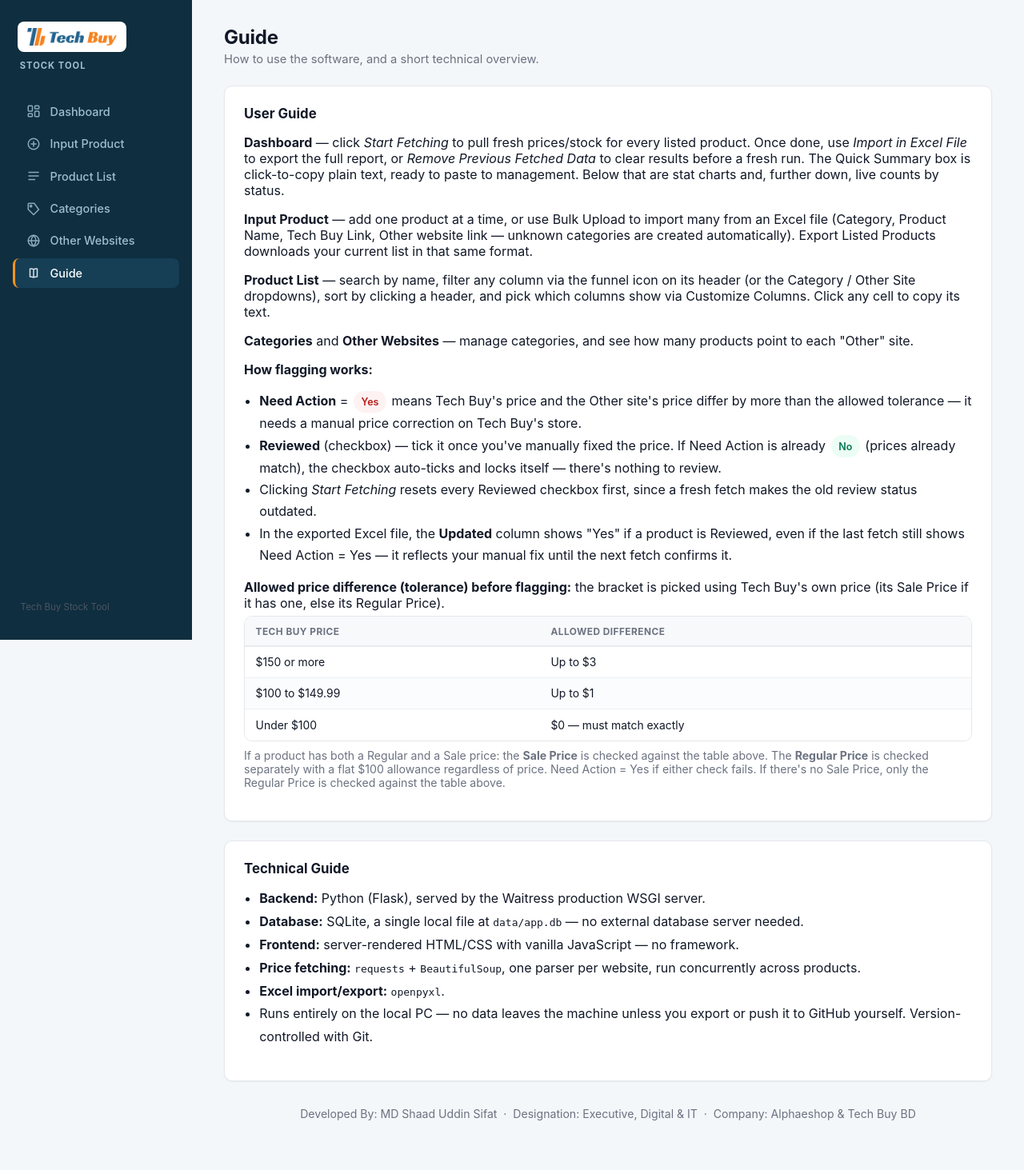
After one commit to shaadsifat/tech-buy-stock-tool, a Flask app: page /guide in a window 1280 px wide. The commit adds this page. Shown: the whole page at 80% size. Run offline with Flask 3, Linux system fonts and the light colour scheme.

Commit message:
Add Other Websites page, Other Site column/filter, and Guide page
- New Other Websites page: lists every "Other" site domain in use with a
  friendly display name and how many products point to it.
- Product List gets a new "Other Site" column (hidden by default, after
  Stock Status (Other)), with its own filter popover and toolbar dropdown,
  same pattern as Category.
- Product List price columns (Regular/Sale, both sides) get light color
  tints so the Tech Buy vs Other pairs are easy to visually match up.
- New Guide page: user guide covering every page plus how Need
  Action/Reviewed flagging and the price tolerance brackets work, and a
  short technical overview. Linked in the sidebar.

```diff
--- a/app/routes/main.py
+++ b/app/routes/main.py
@@ -67,3 +67,8 @@ def export_excel():
         download_name=build_filename(),
         mimetype="application/vnd.openxmlformats-officedocument.spreadsheetml.sheet",
     )
+
+
+@main_bp.route("/guide", methods=["GET"])
+def guide():
+    return render_template("guide.html")
--- a/app/static/css/style.css
+++ b/app/static/css/style.css
@@ -464,6 +464,18 @@ th[data-col="regular_diff"], th[data-col="sale_diff"] {
     font-variant-numeric: tabular-nums;
 }
 
+/* Same light tint across the Tech Buy / Other pair of each price column,
+   so the two sides are easy to visually match up at a glance. */
+th[data-col="techbuy_regular"], td[data-col="techbuy_regular"],
+th[data-col="other_regular"], td[data-col="other_regular"] {
+    background: #eef5fa;
+}
+
+th[data-col="techbuy_sale"], td[data-col="techbuy_sale"],
+th[data-col="other_sale"], td[data-col="other_sale"] {
+    background: #fef6ec;
+}
+
 tbody td[data-col]:not([data-col="actions"]) {
     cursor: pointer;
 }
--- a/app/static/js/product_list.js
+++ b/app/static/js/product_list.js
@@ -8,6 +8,7 @@ document.addEventListener("DOMContentLoaded", function () {
         other_link: "Other Link",
         techbuy_stock: "Stock Status (Tech Buy)",
         other_stock: "Stock Status (Other)",
+        other_site: "Other Site",
         techbuy_regular: "Regular Price",
         techbuy_sale: "Sale Price",
         other_regular: "Regular Price (Other)",
@@ -20,12 +21,12 @@ document.addEventListener("DOMContentLoaded", function () {
 
     const DEFAULT_ORDER = [
         "name", "category", "techbuy_link", "other_link",
-        "techbuy_stock", "other_stock",
+        "techbuy_stock", "other_stock", "other_site",
         "techbuy_regular", "techbuy_sale", "other_regular", "other_sale",
         "regular_diff", "sale_diff",
         "need_action", "fetched_status",
     ];
-    const DEFAULT_HIDDEN = ["techbuy_link", "other_link", "techbuy_stock", "regular_diff", "sale_diff"];
+    const DEFAULT_HIDDEN = ["techbuy_link", "other_link", "techbuy_stock", "regular_diff", "sale_diff", "other_site"];
 
     const table = document.getElementById("product-table");
     if (!table) return;
--- a/app/templates/base.html
+++ b/app/templates/base.html
@@ -33,6 +33,14 @@
                     <svg viewBox="0 0 24 24" fill="none" stroke="currentColor" stroke-width="2" stroke-linecap="round" stroke-linejoin="round"><path d="M20.59 13.41 12 22l-9-9V4a1 1 0 0 1 1-1h9z"></path><circle cx="7.5" cy="7.5" r="1.5"></circle></svg>
                     <span>Categories</span>
                 </a>
+                <a href="{{ url_for('products.other_sites_view') }}" class="{{ 'active' if request.endpoint == 'products.other_sites_view' else '' }}">
+                    <svg viewBox="0 0 24 24" fill="none" stroke="currentColor" stroke-width="2" stroke-linecap="round" stroke-linejoin="round"><circle cx="12" cy="12" r="9"></circle><path d="M3 12h18M12 3c2.5 2.7 4 6 4 9s-1.5 6.3-4 9c-2.5-2.7-4-6-4-9s1.5-6.3 4-9z"></path></svg>
+                    <span>Other Websites</span>
+                </a>
+                <a href="{{ url_for('main.guide') }}" class="{{ 'active' if request.endpoint == 'main.guide' else '' }}">
+                    <svg viewBox="0 0 24 24" fill="none" stroke="currentColor" stroke-width="2" stroke-linecap="round" stroke-linejoin="round"><path d="M12 6.5c-1.5-1-4-1.5-6-1v13c2 0 4.5.5 6 1.5m0-13.5c1.5-1 4-1.5 6-1v13c-2 0-4.5.5-6 1.5m0-13.5v13.5"></path></svg>
+                    <span>Guide</span>
+                </a>
             </nav>
             <div class="sidebar-footer">Tech Buy Stock Tool</div>
         </aside>
--- /dev/null
+++ b/app/templates/guide.html
@@ -0,0 +1,88 @@
+{% extends "base.html" %}
+{% block title %}Guide{% endblock %}
+{% block content %}
+<div class="page-header">
+    <h1>Guide</h1>
+    <p>How to use the software, and a short technical overview.</p>
+</div>
+
+<div class="card">
+    <h2 style="margin-top: 0; font-size: 1.05rem;">User Guide</h2>
+
+    <p><strong>Dashboard</strong> — click <em>Start Fetching</em> to pull fresh prices/stock for every
+    listed product. Once done, use <em>Import in Excel File</em> to export the full report, or
+    <em>Remove Previous Fetched Data</em> to clear results before a fresh run. The Quick Summary box
+    is click-to-copy plain text, ready to paste to management. Below that are stat charts and, further
+    down, live counts by status.</p>
+
+    <p><strong>Input Product</strong> — add one product at a time, or use Bulk Upload to import many
+    from an Excel file (Category, Product Name, Tech Buy Link, Other website link — unknown categories
+    are created automatically). Export Listed Products downloads your current list in that same format.</p>
+
+    <p><strong>Product List</strong> — search by name, filter any column via the funnel icon on its
+    header (or the Category / Other Site dropdowns), sort by clicking a header, and pick which columns
+    show via Customize Columns. Click any cell to copy its text.</p>
+
+    <p><strong>Categories</strong> and <strong>Other Websites</strong> — manage categories, and see
+    how many products point to each "Other" site.</p>
+
+    <p><strong>How flagging works:</strong></p>
+    <ul style="margin-top: 0.4rem; padding-left: 1.2rem; line-height: 1.7;">
+        <li><strong>Need Action</strong> = <span class="badge badge-yes" style="margin: 0 2px;">Yes</span>
+        means Tech Buy's price and the Other site's price differ by more than the allowed tolerance —
+        it needs a manual price correction on Tech Buy's store.</li>
+        <li><strong>Reviewed</strong> (checkbox) — tick it once you've manually fixed the price. If
+        Need Action is already <span class="badge badge-no" style="margin: 0 2px;">No</span> (prices
+        already match), the checkbox auto-ticks and locks itself — there's nothing to review.</li>
+        <li>Clicking <em>Start Fetching</em> resets every Reviewed checkbox first, since a fresh fetch
+        makes the old review status outdated.</li>
+        <li>In the exported Excel file, the <strong>Updated</strong> column shows "Yes" if a product is
+        Reviewed, even if the last fetch still shows Need Action = Yes — it reflects your manual fix
+        until the next fetch confirms it.</li>
+    </ul>
+
+    <p style="margin-bottom: 0.4rem;"><strong>Allowed price difference (tolerance) before flagging:</strong>
+    the bracket is picked using Tech Buy's own price (its Sale Price if it has one, else its Regular Price).</p>
+    <div class="table-scroll">
+        <table>
+            <thead>
+                <tr>
+                    <th>Tech Buy Price</th>
+                    <th>Allowed Difference</th>
+                </tr>
+            </thead>
+            <tbody>
+                <tr><td>$150 or more</td><td>Up to $3</td></tr>
+                <tr><td>$100 to $149.99</td><td>Up to $1</td></tr>
+                <tr><td>Under $100</td><td>$0 — must match exactly</td></tr>
+            </tbody>
+        </table>
+    </div>
+    <p class="muted" style="margin-top: 0.6rem;">
+        If a product has both a Regular and a Sale price: the <strong>Sale Price</strong> is checked
+        against the table above. The <strong>Regular Price</strong> is checked separately with a flat
+        $100 allowance regardless of price. Need Action = Yes if either check fails.
+        If there's no Sale Price, only the Regular Price is checked against the table above.
+    </p>
+</div>
+
+<div class="card">
+    <h2 style="margin-top: 0; font-size: 1.05rem;">Technical Guide</h2>
+    <ul style="margin-top: 0; padding-left: 1.2rem; line-height: 1.8;">
+        <li><strong>Backend:</strong> Python (Flask), served by the Waitress production WSGI server.</li>
+        <li><strong>Database:</strong> SQLite, a single local file at <code>data/app.db</code> — no
+        external database server needed.</li>
+        <li><strong>Frontend:</strong> server-rendered HTML/CSS with vanilla JavaScript — no framework.</li>
+        <li><strong>Price fetching:</strong> <code>requests</code> + <code>BeautifulSoup</code>, one
+        parser per website, run concurrently across products.</li>
+        <li><strong>Excel import/export:</strong> <code>openpyxl</code>.</li>
+        <li>Runs entirely on the local PC — no data leaves the machine unless you export or push it
+        to GitHub yourself. Version-controlled with Git.</li>
+    </ul>
+</div>
+
+<p class="muted" style="text-align: center; margin-top: 2rem;">
+    Developed By: MD Shaad Uddin Sifat &nbsp;·&nbsp; Designation: Executive, Digital &amp; IT
+    &nbsp;·&nbsp; Company: Alphaeshop &amp; Tech Buy BD
+</p>
+{% endblock %}
```
Also changed, not shown: app/models.py (+53 -5 lines), app/routes/products.py (+22 -0 lines), app/scraping/registry.py (+12 -2 lines), app/static/js/product_filters.js (+19 -0 lines), app/templates/other_sites.html (added, +33 -0 lines), app/templates/product_list.html (+10 -1 lines), data/app.db.
